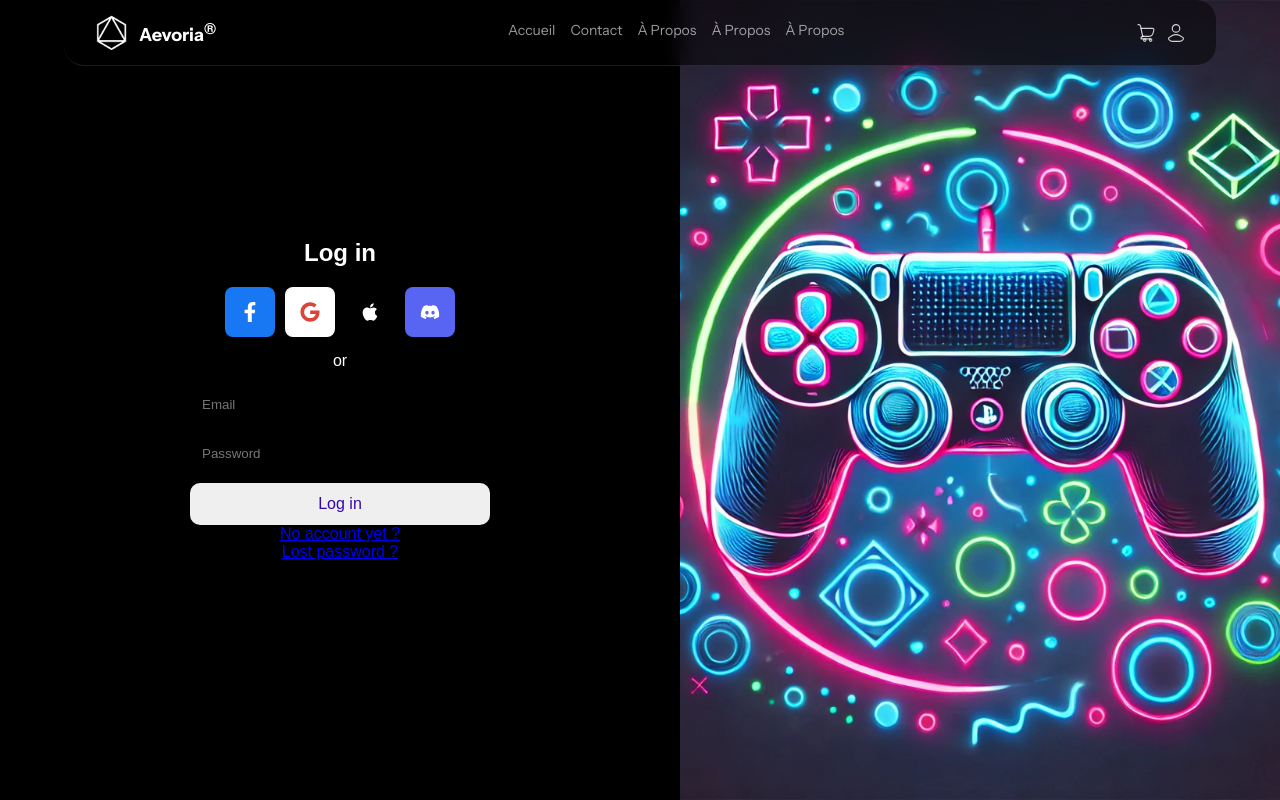
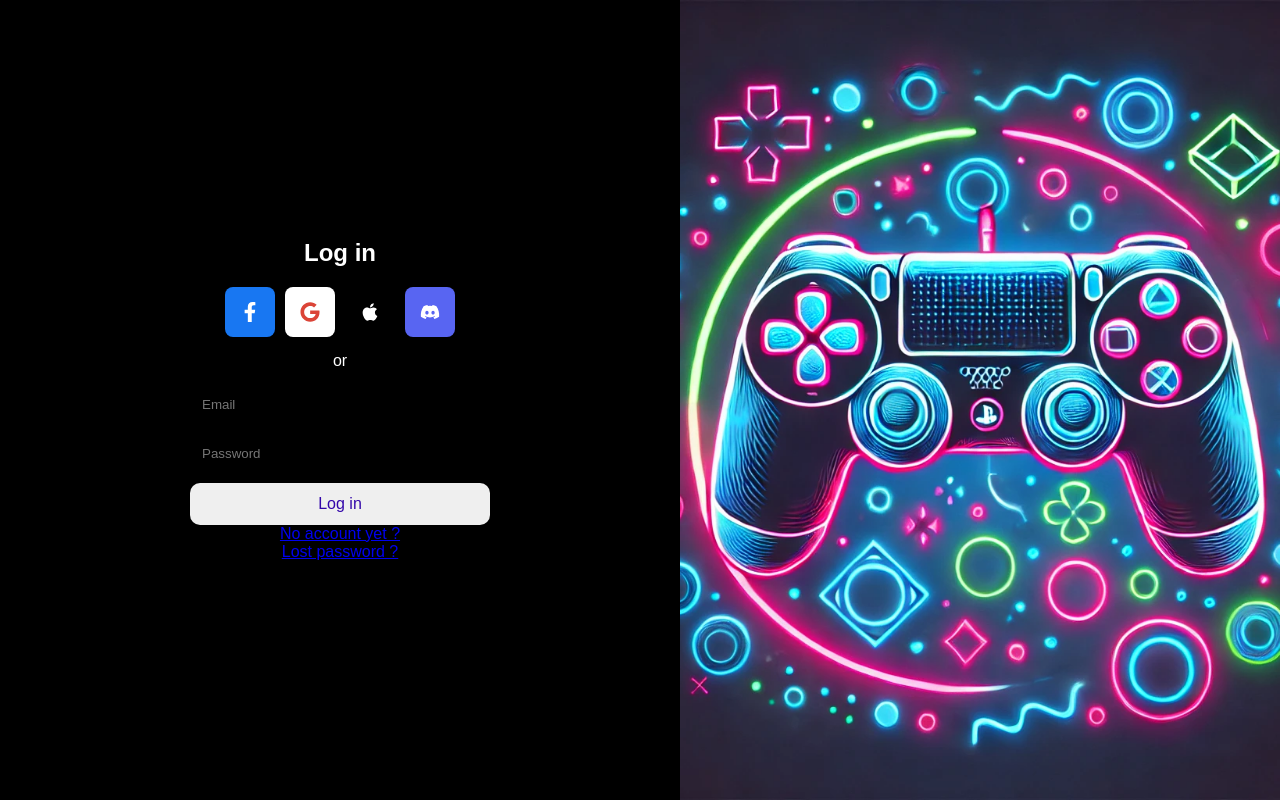
Before and after one commit to freelancersProjects/Aevoria-front, a React (Vite) app: page /login in a window 1280 px wide. Shown: the top 800 px of the page. Built offline with nearby package versions, Linux system fonts and the light colour scheme.

Commit message:
hide layout

```diff
--- a/src/App.jsx
+++ b/src/App.jsx
@@ -1,31 +1,40 @@
-import React from 'react'
-import { BrowserRouter as Router, Routes, Route } from 'react-router-dom'
-import Header from './components/Header/Header'
-import Login from './components/Login/login'
-import './App.css'
-import Footer from './components/Footer/Footer'
-import { LanguageProvider } from './translations/LanguageContext'
-import Home from './pages/Home/Home'
+import React from 'react';
+import { BrowserRouter as Router, Routes, Route, useLocation } from 'react-router-dom';
+import Header from './components/Header/Header';
+import Footer from './components/Footer/Footer';
+import { LanguageProvider } from './translations/LanguageContext';
+import Home from './pages/Home/Home';
+import Login from './components/Login/login';
+import './App.css';
+
+const hiddenLayouts = ['/login', '/register'];
+
+function Layout({ children }) {
+  const location = useLocation();
+  const hideLayout = hiddenLayouts.includes(location.pathname);
+
+  return (
+    <div className="app-container">
+      {!hideLayout && <Header />}
+      <div className="content-container">{children}</div>
+      {!hideLayout && <Footer />}
+    </div>
+  );
+}
 
 function App() {
   return (
     <LanguageProvider>
-      <div id="root">
       <Router>
-          <div className="app-container">
-            <Header />
-            <div className="content-container">
+        <Layout>
           <Routes>
             <Route path="/" element={<Home />} />
             <Route path="/login" element={<Login />} />
           </Routes>
-              <Footer />
-            </div>
-          </div>
+        </Layout>
       </Router>
-      </div>
     </LanguageProvider>
-  )
+  );
 }
 
-export default App
+export default App;
```
Lines whose indentation alone changed are shown as unchanged.
